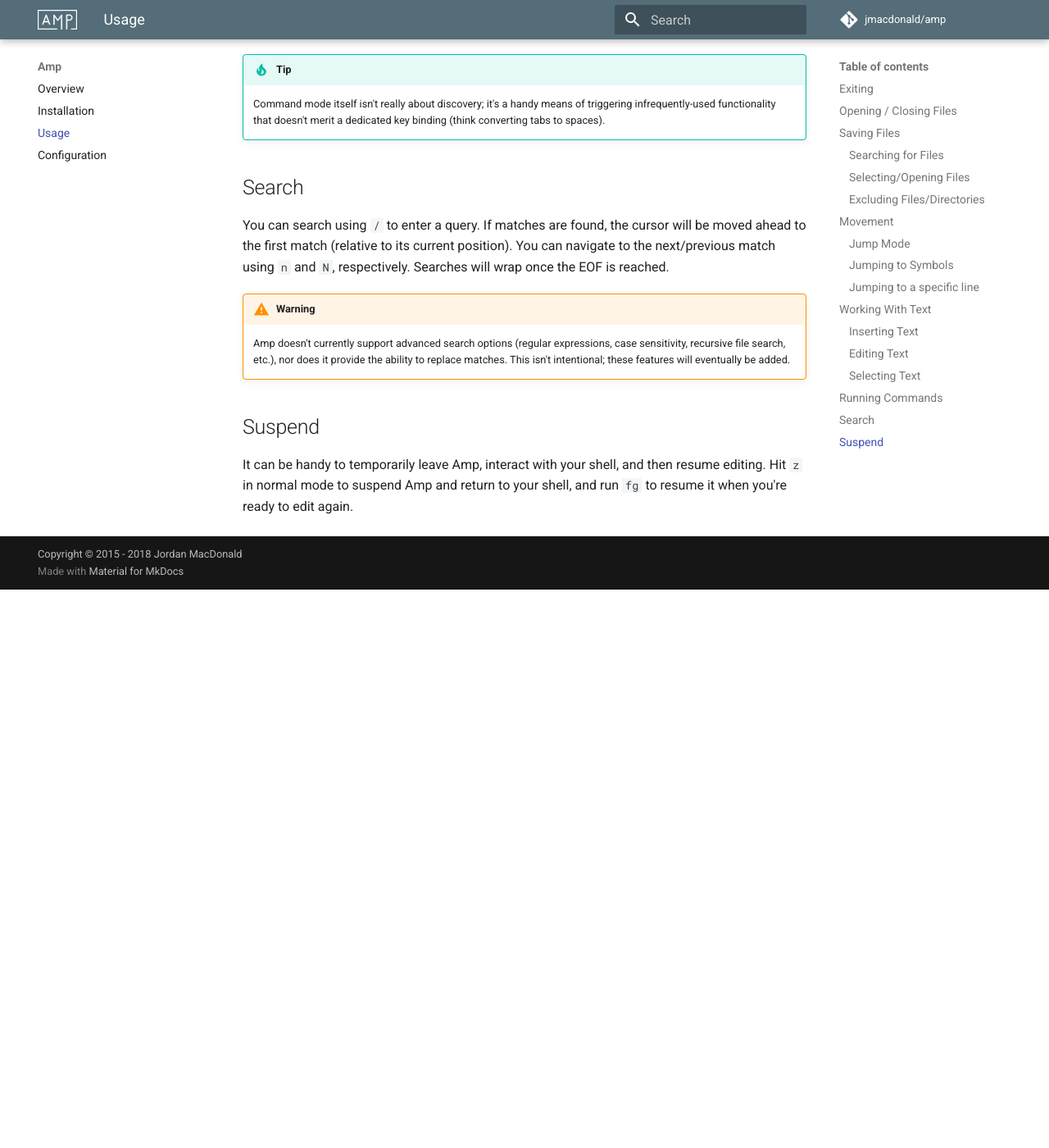
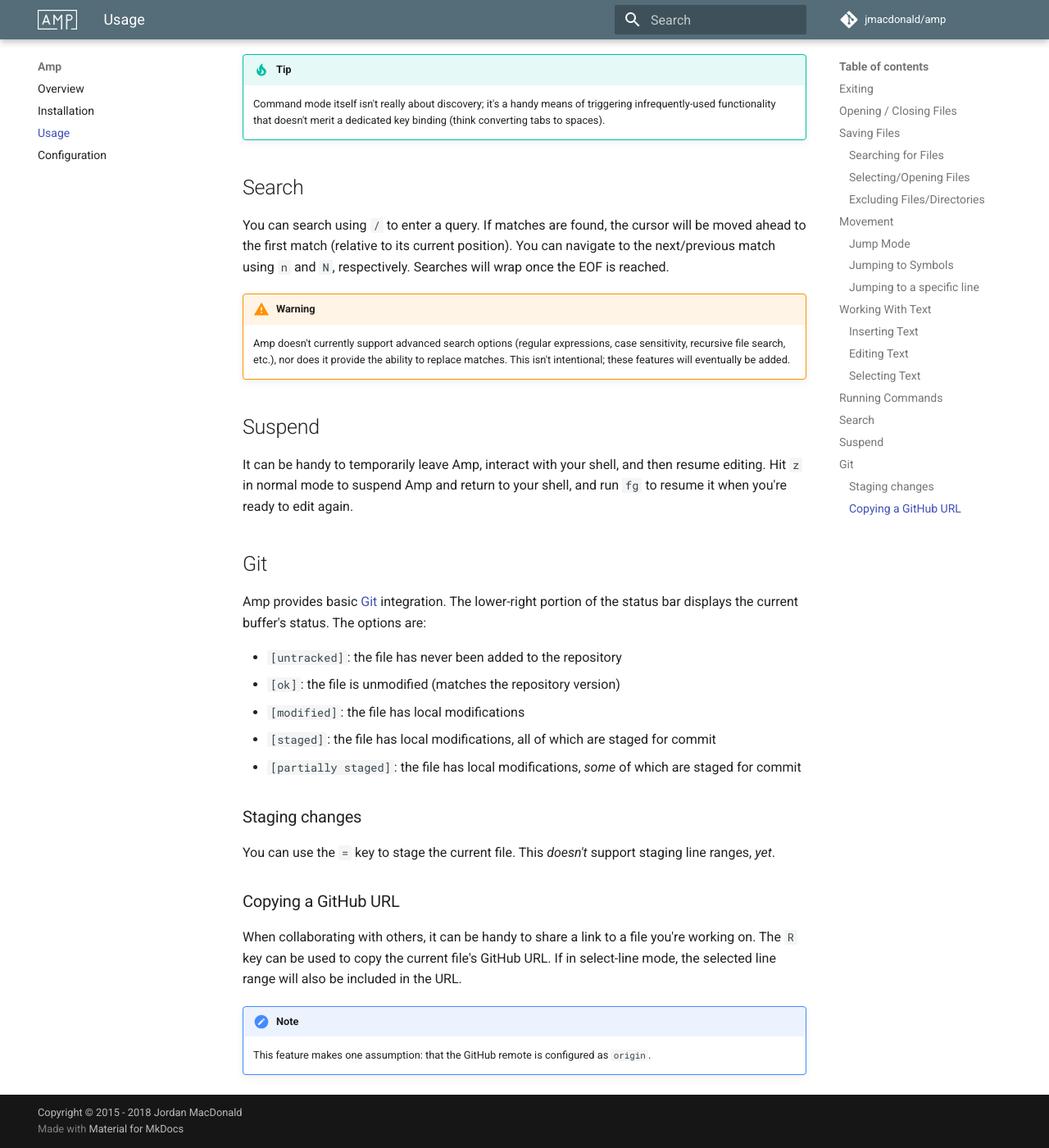
Before and after one commit to jmacdonald/amp, an MkDocs documentation site: the page built from documentation/pages/usage.md, in a window 1280 px wide and 1400 px high, scrolled down 4188 px. Shown: the whole window at 82% size. Built offline with MkDocs 1.6.1 and Material for MkDocs 9.7.7, drawn with Linux system fonts in a browser that asks for light colours; comment, search, counter and statistics services are not loaded; old or Windows-style settings are respelled for this version of MkDocs; before the commit the page ends 4907 px from its top, so only the background shows below that.

Commit message:
Add Git feature documentation
Closes #34.

```diff
--- a/documentation/pages/usage.md
+++ b/documentation/pages/usage.md
@@ -134,3 +134,29 @@ You can search using `/` to enter a query. If matches are found, the cursor will
 It can be handy to temporarily leave Amp, interact with your shell, and then
 resume editing. Hit `z` in normal mode to suspend Amp and return to your shell,
 and run `fg` to resume it when you're ready to edit again.
+
+## Git
+
+Amp provides basic [Git](https://git-scm.com) integration. The lower-right
+portion of the status bar displays the current buffer's status. The options are:
+
+* `[untracked]`: the file has never been added to the repository
+* `[ok]`: the file is unmodified (matches the repository version)
+* `[modified]`: the file has local modifications
+* `[staged]`: the file has local modifications, all of which are staged for commit
+* `[partially staged]`: the file has local modifications, _some_ of which are staged for commit
+
+### Staging changes
+
+You can use the `=` key to stage the current file. This _doesn't_ support staging
+line ranges, _yet_.
+
+### Copying a GitHub URL
+
+When collaborating with others, it can be handy to share a link to a file you're
+working on. The `R` key can be used to copy the current file's GitHub URL. If in
+select-line mode, the selected line range will also be included in the URL.
+
+!!! note
+    This feature makes one assumption: that the GitHub remote is configured as
+    `origin`.
```
